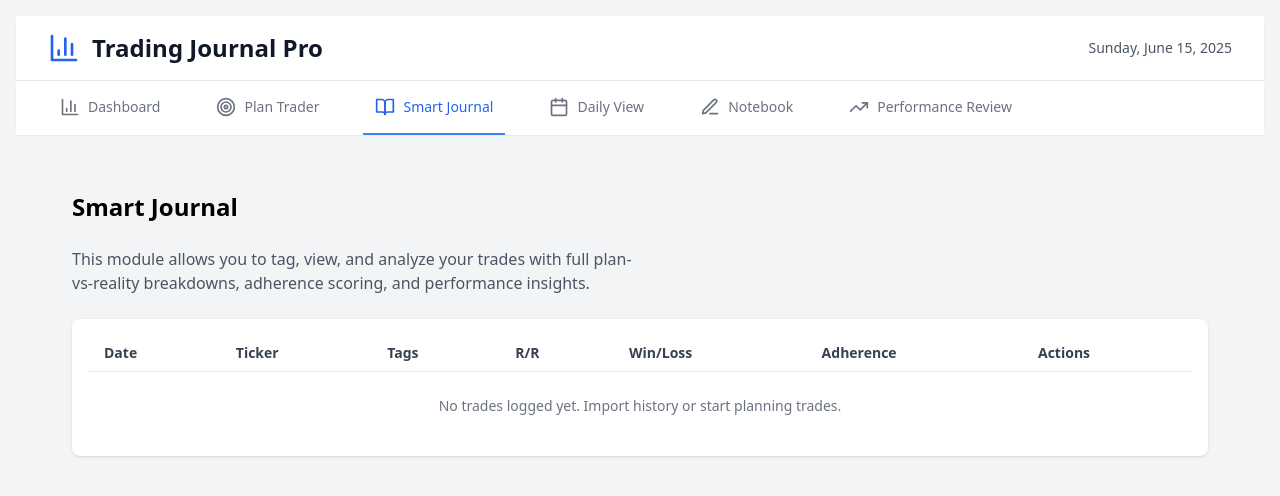
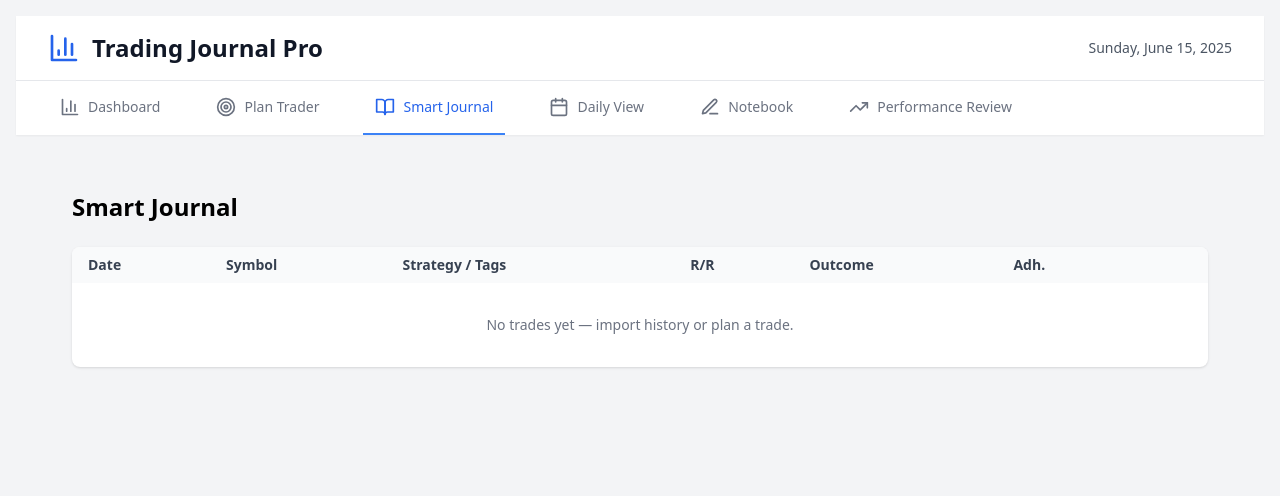
Before and after one commit to unicorntrader/claudect, a React (Create React App) app: page / in a window 1280 px wide. Both pictures are taken after a click on the button "Smart Journal". Shown: the top 496 px of the page. Built offline with nearby package versions, Linux system fonts and the light colour scheme; the HTML template or start-up script is replaced by a standard one.

Commit message:
Update SmartJournal.jsx

```diff
--- a/src/components/journal/SmartJournal.jsx
+++ b/src/components/journal/SmartJournal.jsx
@@ -1,98 +1,129 @@
+// 📁 src/components/journal/SmartJournal.jsx
+// Smart Journal MVP – displays trades, tagging, and plan-vs-reality drill-down
+// Props: `trades` – array of trade objects (see mock schema below)
+// ---------------------------------------------------------------------------
+// Mock trade object shape (for reference)
+// {
+//   id: "T001",
+//   date: "2025-06-15",
+//   symbol: "AAPL",
+//   strategy: "Breakout",
+//   tags: ["Gap Up", "Volume Spike"],
+//   outcome: "Win" | "Loss",
+//   rr: 2.5,                 // risk-to-reward
+//   adherence: 88.5,         // %
+//   plan: { entry, stop, target, size },
+//   exec: { entry, exit, size }
+// }
+// ---------------------------------------------------------------------------
+
 import React, { useState } from 'react';
+import { ChevronDown, ChevronRight, X } from 'lucide-react';
 
-const SmartJournal = () => {
-  const [trades, setTrades] = useState([]);
+const SmartJournal = ({ trades = [] }) => {
   const [selectedTrade, setSelectedTrade] = useState(null);
+
+  const renderOutcome = (outcome) => (
+    <span className={`px-2 py-0.5 rounded text-xs font-medium ${outcome === 'Win' ? 'bg-green-100 text-green-800' : 'bg-red-100 text-red-800'}`}>{outcome}</span>
+  );
+
+  const renderAdherence = (score) => (
+    <span className={`text-sm font-semibold ${score >= 75 ? 'text-green-600' : score >= 50 ? 'text-yellow-600' : 'text-red-600'}`}>{score}%</span>
+  );
 
   return (
     <div className="p-6 space-y-6">
       <h1 className="text-2xl font-bold">Smart Journal</h1>
-      <p className="text-gray-600 max-w-xl">
-        This module allows you to tag, view, and analyze your trades with full plan-vs-reality breakdowns, adherence scoring, and performance insights.
-      </p>
 
-      {/* Table View */}
-      <div className="bg-white rounded-lg shadow p-4 overflow-x-auto">
-        <table className="min-w-full text-sm text-left">
-          <thead className="border-b text-gray-700">
+      {/* Trade Table */}
+      <div className="bg-white rounded-lg shadow overflow-x-auto">
+        <table className="min-w-full text-sm">
+          <thead className="bg-gray-50 text-gray-700">
             <tr>
-              <th className="px-4 py-2">Date</th>
-              <th className="px-4 py-2">Ticker</th>
-              <th className="px-4 py-2">Tags</th>
-              <th className="px-4 py-2">R/R</th>
-              <th className="px-4 py-2">Win/Loss</th>
-              <th className="px-4 py-2">Adherence</th>
-              <th className="px-4 py-2">Actions</th>
+              <th className="px-4 py-2 text-left">Date</th>
+              <th className="px-4 py-2 text-left">Symbol</th>
+              <th className="px-4 py-2 text-left">Strategy / Tags</th>
+              <th className="px-4 py-2 text-left">R/R</th>
+              <th className="px-4 py-2 text-left">Outcome</th>
+              <th className="px-4 py-2 text-left">Adh.</th>
+              <th className="px-4 py-2 text-left">&nbsp;</th>
             </tr>
           </thead>
           <tbody>
-            {trades.length === 0 ? (
+            {trades.length === 0 && (
               <tr>
-                <td colSpan="7" className="text-center text-gray-500 py-6">
-                  No trades logged yet. Import history or start planning trades.
+                <td colSpan={7} className="text-center py-8 text-gray-500">No trades yet &mdash; import history or plan a trade.</td>
+              </tr>
+            )}
+
+            {trades.map((t) => (
+              <tr key={t.id} className="border-b hover:bg-gray-50">
+                <td className="px-4 py-2 whitespace-nowrap">{t.date}</td>
+                <td className="px-4 py-2 font-medium">{t.symbol}</td>
+                <td className="px-4 py-2">
+                  <span className="font-semibold mr-1">{t.strategy}</span>
+                  <span className="text-xs text-gray-500">{t.tags?.join(', ')}</span>
+                </td>
+                <td className="px-4 py-2">{t.rr}</td>
+                <td className="px-4 py-2">{renderOutcome(t.outcome)}</td>
+                <td className="px-4 py-2">{renderAdherence(t.adherence)}</td>
+                <td className="px-2 py-2 text-right">
+                  <button onClick={() => setSelectedTrade(t)} className="text-blue-600 hover:text-blue-800 flex items-center">
+                    {selectedTrade?.id === t.id ? <ChevronDown className="h-4 w-4" /> : <ChevronRight className="h-4 w-4" />}
+                  </button>
                 </td>
               </tr>
-            ) : (
-              trades.map((trade, index) => (
-                <tr key={index} className="border-b hover:bg-gray-50">
-                  <td className="px-4 py-2">{trade.date}</td>
-                  <td className="px-4 py-2 font-medium">{trade.ticker}</td>
-                  <td className="px-4 py-2">{trade.tags?.join(', ')}</td>
-                  <td className="px-4 py-2">{trade.rr}</td>
-                  <td className="px-4 py-2">{trade.outcome}</td>
-                  <td className="px-4 py-2">{trade.adherence}%</td>
-                  <td className="px-4 py-2">
-                    <button
-                      className="text-blue-600 hover:underline"
-                      onClick={() => setSelectedTrade(trade)}
-                    >
-                      View
-                    </button>
-                  </td>
-                </tr>
-              ))
-            )}
+            ))}
           </tbody>
         </table>
       </div>
 
-      {/* Plan vs Reality Panel */}
+      {/* Plan-vs-Reality Drill-down */}
       {selectedTrade && (
-        <div className="bg-white rounded-lg shadow p-6">
-          <h3 className="text-lg font-semibold mb-4">Plan vs Reality</h3>
-          <div className="grid grid-cols-1 md:grid-cols-2 gap-4">
+        <div className="bg-white rounded-lg shadow p-6 relative">
+          <button className="absolute top-3 right-3" onClick={() => setSelectedTrade(null)}>
+            <X className="h-5 w-5 text-gray-400 hover:text-gray-600" />
+          </button>
+
+          <h2 className="text-lg font-semibold mb-4">Plan vs Reality &mdash; {selectedTrade.symbol}</h2>
+
+          <div className="grid grid-cols-1 md:grid-cols-2 gap-4 text-sm">
             <div>
-              <p className="text-sm text-gray-500">Planned Entry</p>
-              <p className="text-base">{selectedTrade.planEntry}</p>
+              <p className="text-gray-500">Planned Entry</p>
+              <p>{selectedTrade.plan?.entry ?? '-'}</p>
             </div>
             <div>
-              <p className="text-sm text-gray-500">Actual Entry</p>
-              <p className="text-base">{selectedTrade.actualEntry}</p>
+              <p className="text-gray-500">Actual Entry</p>
+              <p>{selectedTrade.exec?.entry ?? '-'}</p>
             </div>
             <div>
-              <p className="text-sm text-gray-500">Planned Stop</p>
-              <p className="text-base">{selectedTrade.planStop}</p>
+              <p className="text-gray-500">Planned Stop</p>
+              <p>{selectedTrade.plan?.stop ?? '-'}</p>
             </div>
             <div>
-              <p className="text-sm text-gray-500">Actual Stop</p>
-              <p className="text-base">{selectedTrade.actualStop}</p>
+              <p className="text-gray-500">Actual Stop</p>
+              <p>{selectedTrade.exec?.stop ?? '-'}</p>
             </div>
             <div>
-              <p className="text-sm text-gray-500">Planned Target</p>
-              <p className="text-base">{selectedTrade.planTarget}</p>
+              <p className="text-gray-500">Planned Target</p>
+              <p>{selectedTrade.plan?.target ?? '-'}</p>
             </div>
             <div>
-              <p className="text-sm text-gray-500">Actual Target</p>
-              <p className="text-base">{selectedTrade.actualTarget}</p>
+              <p className="text-gray-500">Actual Exit</p>
+              <p>{selectedTrade.exec?.exit ?? '-'}</p>
+            </div>
+            <div>
+              <p className="text-gray-500">Planned Size</p>
+              <p>{selectedTrade.plan?.size ?? '-'}</p>
+            </div>
+            <div>
+              <p className="text-gray-500">Filled Size</p>
+              <p>{selectedTrade.exec?.size ?? '-'}</p>
             </div>
           </div>
+
           <div className="mt-6 text-right">
-            <button
-              className="px-4 py-2 text-sm bg-gray-100 rounded hover:bg-gray-200"
-              onClick={() => setSelectedTrade(null)}
-            >
-              Close
-            </button>
+            <button onClick={() => setSelectedTrade(null)} className="px-4 py-2 bg-gray-100 rounded hover:bg-gray-200 text-sm">Close</button>
           </div>
         </div>
       )}
```
